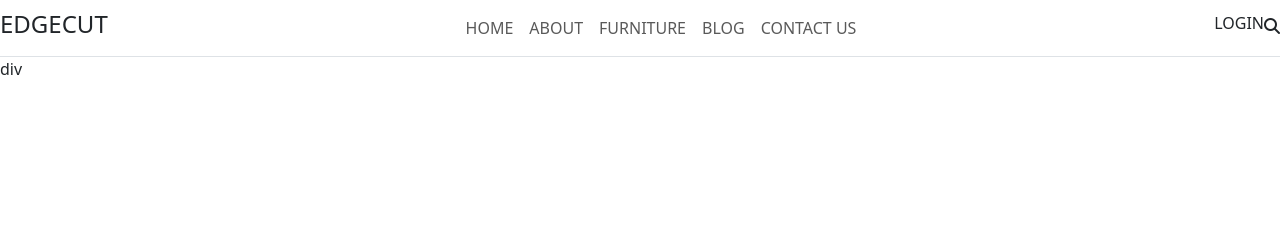
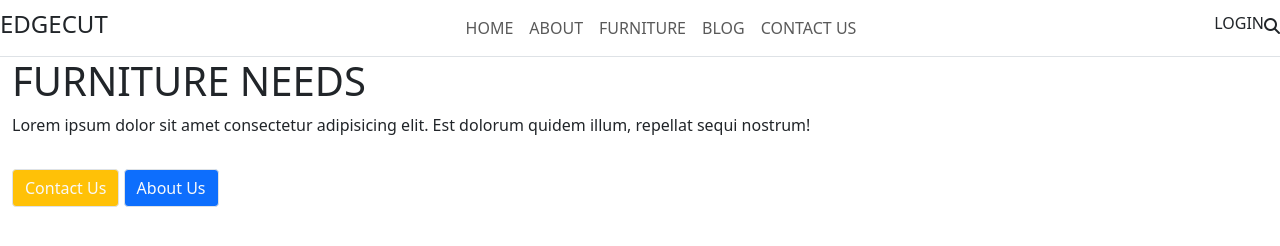
Before and after one commit to mohammedShanid8428/bootstrap-example, a plain HTML site: page index.html in a window 1280 px wide. Drawn offline with nearby package versions, Linux system fonts and the light colour scheme.

Commit message:
home section left section added

```diff
--- a/index.html
+++ b/index.html
@@ -1,40 +1,34 @@
 <!doctype html>
 <html lang="en">
+
 <head>
   <title>Title</title>
   <!-- Required meta tags -->
   <meta charset="utf-8" />
-    <meta
-      name="viewport"
-      content="width=device-width, initial-scale=1, shrink-to-fit=no"
-    />
+  <meta name="viewport" content="width=device-width, initial-scale=1, shrink-to-fit=no" />
 
   <!-- Bootstrap CSS v5.2.1 -->
-    <link
-      href="https://cdn.jsdelivr.net/npm/bootstrap@5.3.2/dist/css/bootstrap.min.css"
-      rel="stylesheet"
-      integrity="sha384-T3c6CoIi6uLrA9TneNEoa7RxnatzjcDSCmG1MXxSR1GAsXEV/Dwwykc2MPK8M2HN"
-      crossorigin="anonymous"
-    />
+  <link href="https://cdn.jsdelivr.net/npm/bootstrap@5.3.2/dist/css/bootstrap.min.css" rel="stylesheet"
+    integrity="sha384-T3c6CoIi6uLrA9TneNEoa7RxnatzjcDSCmG1MXxSR1GAsXEV/Dwwykc2MPK8M2HN" crossorigin="anonymous" />
   <!-- Bootstrap JavaScript Libraries -->
-    <script
-      src="https://cdn.jsdelivr.net/npm/@popperjs/core@2.11.8/dist/umd/popper.min.js"
+  <script src="https://cdn.jsdelivr.net/npm/@popperjs/core@2.11.8/dist/umd/popper.min.js"
     integrity="sha384-I7E8VVD/ismYTF4hNIPjVp/Zjvgyol6VFvRkX/vR+Vc4jQkC+hVqc2pM8ODewa9r"
-      crossorigin="anonymous"
-    ></script>
+    crossorigin="anonymous"></script>
 
-    <script
-      src="https://cdn.jsdelivr.net/npm/bootstrap@5.3.2/dist/js/bootstrap.min.js"
+  <script src="https://cdn.jsdelivr.net/npm/bootstrap@5.3.2/dist/js/bootstrap.min.js"
     integrity="sha384-BBtl+eGJRgqQAUMxJ7pMwbEyER4l1g+O15P+16Ep7Q9Q+zqX6gSbd85u4mG4QzX+"
-      crossorigin="anonymous"
-    ></script>
-    <link rel="stylesheet" href="https://cdnjs.cloudflare.com/ajax/libs/font-awesome/6.7.2/css/all.min.css" integrity="sha512-Evv84Mr4kqVGRNSgIGL/F/aIDqQb7xQ2vcrdIwxfjThSH8CSR7PBEakCr51Ck+w+/U6swU2Im1vVX0SVk9ABhg==" crossorigin="anonymous" referrerpolicy="no-referrer" />
+    crossorigin="anonymous"></script>
+  <link rel="stylesheet" href="https://cdnjs.cloudflare.com/ajax/libs/font-awesome/6.7.2/css/all.min.css"
+    integrity="sha512-Evv84Mr4kqVGRNSgIGL/F/aIDqQb7xQ2vcrdIwxfjThSH8CSR7PBEakCr51Ck+w+/U6swU2Im1vVX0SVk9ABhg=="
+    crossorigin="anonymous" referrerpolicy="no-referrer" />
 </head>
 
 <body>
   <nav class="navbar navbar-expand-sm d-flex justify-content-between align-items-center border-bottom">
     <ul class="navbar-nav">
-        <li><h4>EDGECUT</h4></li>
+      <li>
+        <h4>EDGECUT</h4>
+      </li>
     </ul>
 
     <ul class="navbar-nav">
@@ -45,13 +39,34 @@
       <li class="nav-item"><a href="" class="nav-link">CONTACT US</a></li>
     </ul>
     <ul class="navbar-nav">
-        <li class="nav-item"><h6>LOGIN</h6></li>
+      <li class="nav-item">
+        <h6>LOGIN</h6>
+      </li>
       <li class="nav-item"></li>
       <li class="nav-item"><i class="fa-solid fa-magnifying-glass"></i></li>
     </ul>
   </nav>
 
   <!--home section-->
-    div
+  <div class="container-fluid">
+    <div class="carousel">
+      <div class="carousel-inner">
+        <div class="carousel-items">
+          <div class="row">
+            <div class="col">
+              <h1> FURNITURE NEEDS</h1>
+              <p>Lorem ipsum dolor sit amet consectetur adipisicing elit. Est dolorum quidem illum, repellat sequi
+                nostrum!</p>
+                <div class="row">
+                  <div class="col"><button class="btn btn-warning text-light border mt-3  rounded-1">Contact Us</button>
+                    <button class="btn btn-primary text-light border mt-3  rounded-1">About Us</button></div>
+                </div>
+            </div>
+          </div>
+        </div>
+      </div>
+    </div>
+  </div>
 </body>
+
 </html>
```
Lines whose indentation alone changed are shown as unchanged.
